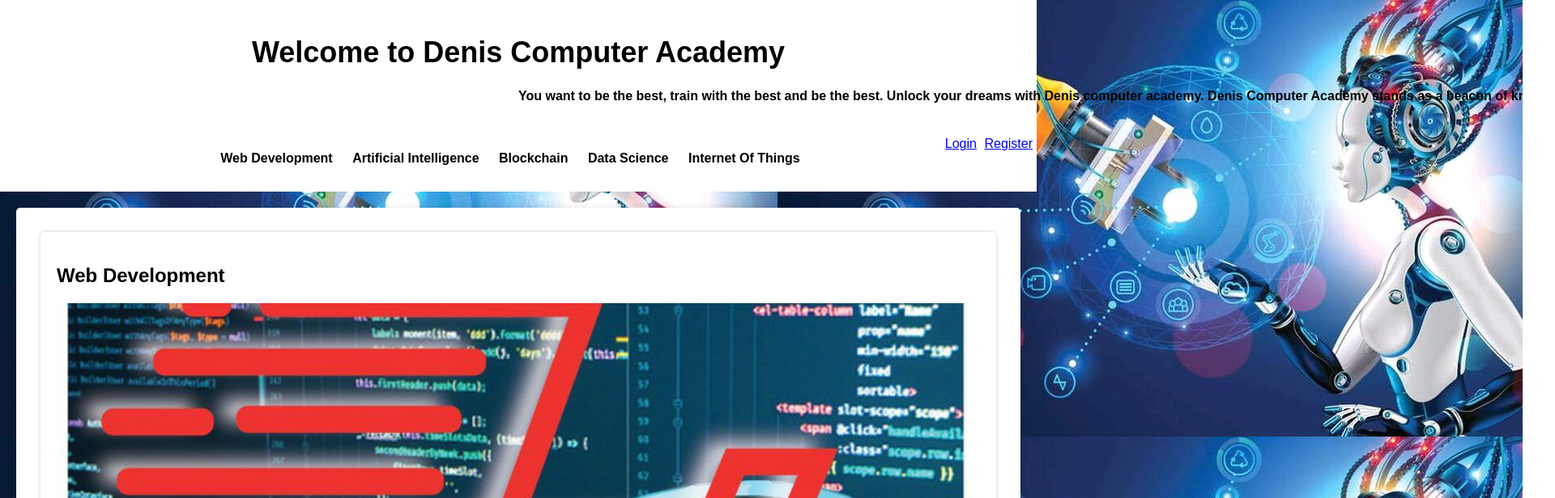
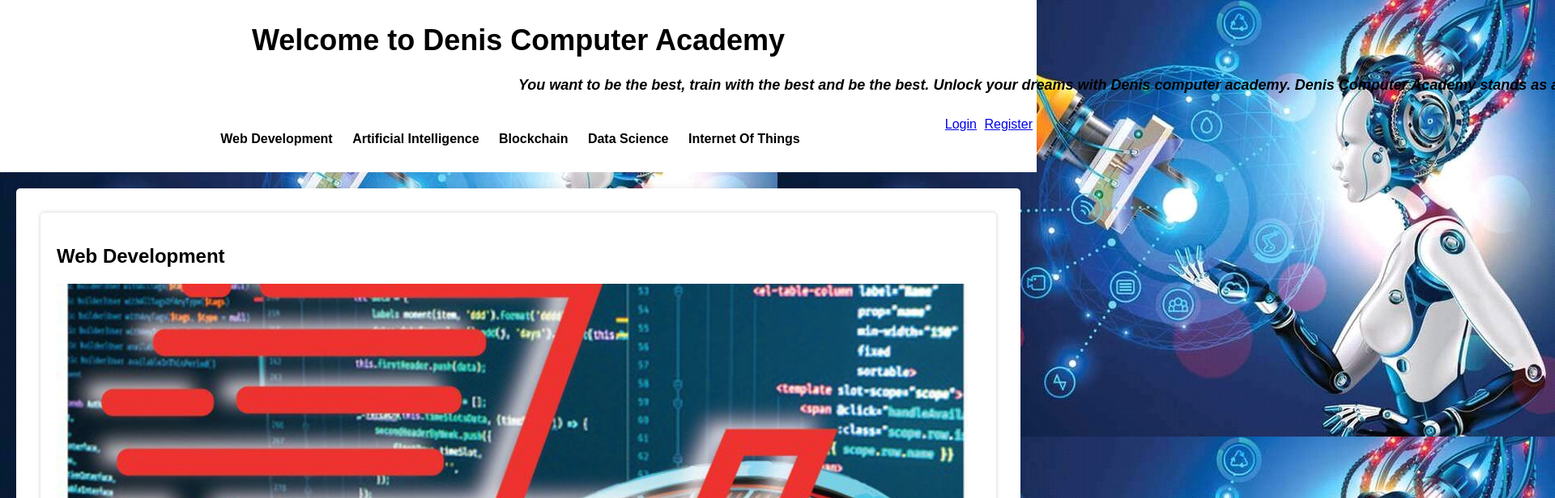
Before and after one commit to Denisganga/TechAcademy, a plain HTML site: page index.html in a window 1280 px wide. Shown: the top 616 px of the page at 81% size, 1920 px wide, since content can reach past the window. Drawn offline with Linux system fonts and the light colour scheme.

Commit message:
initial commit

```diff
--- a/style.css
+++ b/style.css
@@ -10,7 +10,7 @@
             background-color: white;
             color: black;
             text-align: center;
-            padding: 20px;
+            padding: 5px 0;
         }
 
 
@@ -30,7 +30,9 @@
            white-space:nowrap;
            overflow:hidden;
            position:relative;
-            width:auto;
+           width:auto;
+           font-size: 18px;
+           font-style: italic
 }
 
 
@@ -98,7 +100,12 @@
             text-decoration: none;
             color: black;
             font-weight: bold;
+            transition:color 0.3s
         }
+
+        nav a:hover{
+              color: blue;
+                     }
 
         .container {
             max-width: 1200px;
```
